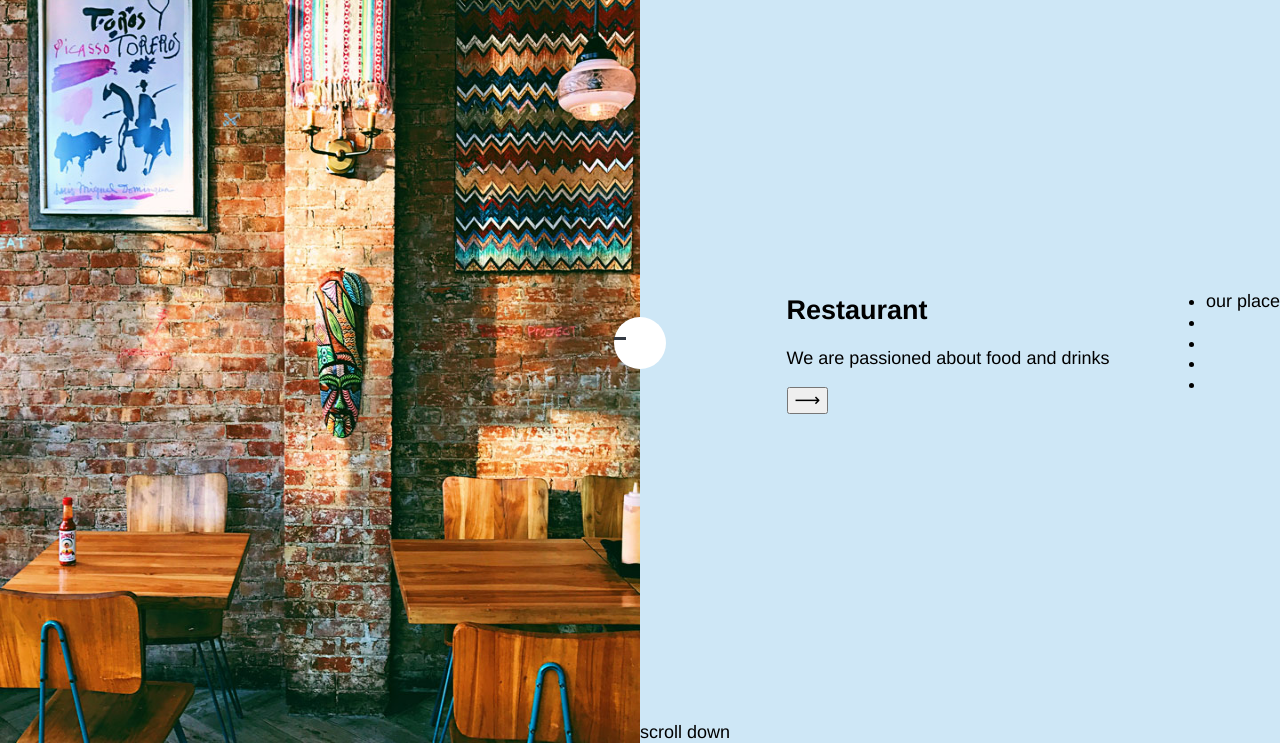
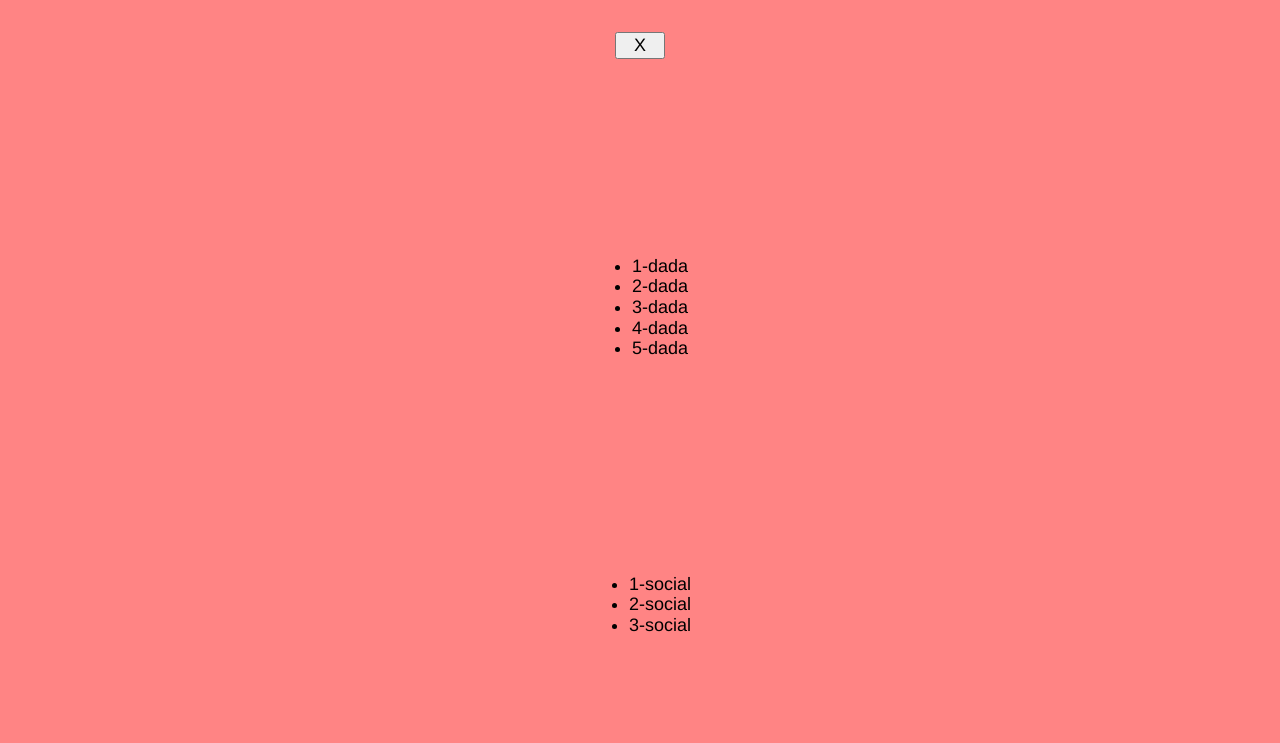
Before and after one commit to Dementeey/1, a website: page src/index.html in a window 1280 px wide. Shown: the part 57-800 px from the top of the page. Drawn offline with Linux system fonts and the light colour scheme.

Commit message:
add burger & primitive menu & logic open\close menu

```diff
--- a/src/css/index.css
+++ b/src/css/index.css
@@ -10,6 +10,8 @@
 --burger-bg-color:                rgb(255, 255, 255);
 --burger-color:                   rgb(52, 57, 66);
 
+/* menu colors */
+--menu-bg-color:                  rgb(255, 132, 132);
 }
 /*------------------------------- end -------------------------------*/
 
@@ -26,9 +28,11 @@ html {
 body {
   margin: 0;
   padding: 0;
+
+  font-size: 1rem;
+  font-family: Helvetica, Arial, sans-serif;
+
   background-color: var(--primary-bg-card-colors);
-  font-size: 1rem;
-  font-family:  Helvetica, Arial, sans-serif;
 }
 
 .main-wrap {
@@ -42,6 +46,20 @@ body {
   overflow: hidden;
 }
 
+.menu {
+  position: fixed;
+  top: 0;
+  right: 0;
+  bottom: 0;
+  left: 0;
+  z-index: 9999;
+
+  flex-direction: column;
+  justify-content: space-around;
+  align-items: center;
+
+  background: var(--menu-bg-color);
+}
 
 .card__left-side {
   position: relative;
@@ -68,21 +86,53 @@ body {
 
   width: 52px;
   height: 52px;
-  border-radius: 50%;
 
   background-color: var(--burger-bg-color);
+  border-radius: 50%;
   transform: translate(-50%, -50%);
+  cursor: pointer;
 }
 
 
 .burger {
   position: absolute;
-
-  top: 20px; /* поправить */
+  top: 25px;
+  left: 16px;
 
   width: 12px;
   height: 3px;
+
   background-color: var(--burger-color);
+  border-radius: 3px;
+
+  transition: 250ms;
+}
+
+
+.burger::before,
+.burger::after {
+  content: "";
+  position: absolute;
+
+  width: 20px;
+  height: 3px;
+
+  background-color: var(--burger-color);
+  border-radius: 3px;
+}
+
+.burger::before {
+  top: 8px;
+}
+
+.burger::after {
+  top: -8px;
+}
+
+.burger-wrap:active .burger {
+  width: 20px;
+
+  transition: 50ms;
 }
 /*------------------------------- end -------------------------------*/
 
@@ -118,8 +168,16 @@ body {
 
 @media screen and (min-width: 769px) {
   .logo__link:hover {
+    color: var(--primary-bg-card-colors);
     text-decoration: underline;
-    color: var(--primary-bg-card-colors);
   }
 }
 /*------------------------------- end -------------------------------*/
+
+
+/* should be lower than all */
+
+.is-closed {
+  display: none;
+}
+/*------------------------------- end -------------------------------*/
--- a/src/index.html
+++ b/src/index.html
@@ -9,6 +9,26 @@
   <title>Restaurant cards</title>
 </head>
 <body>
+
+  <div class="main-wrap menu is-close">
+    <div class="logo">
+      <a class="logo__link" href="/">Karnolla</a>
+    </div>
+    <button class="close-menu" style="width: 50px;"> X </button>
+    <ul>
+      <li>1-dada</li>
+      <li>2-dada</li>
+      <li>3-dada</li>
+      <li>4-dada</li>
+      <li>5-dada</li>
+    </ul>
+    <ul>
+      <li>1-social</li>
+      <li>2-social</li>
+      <li>3-social</li>
+    </ul>
+  </div>
+
   <div class="main-wrap card-1">
 
     <div class="card__left-side">
@@ -47,5 +67,7 @@
     </div> <!-- burger end -->
 
   </div> <!-- card1 end -->
+
+<script async src="js/index.js"></script>
 </body>
 </html>
--- a/src/js/index.js
+++ b/src/js/index.js
@@ -0,0 +1,14 @@
+/* Variables */
+
+const burger    = document.querySelector('.burger-wrap');
+const closeMenu = document.querySelector('.close-menu');
+const menu      = document.querySelector('.menu');
+
+burger.addEventListener('click', function (e) {
+  e.preventDefault();
+  menu.classList.remove('is-closed');
+})
+closeMenu.addEventListener('click', function (e) {
+  e.preventDefault();
+  menu.classList.add('is-closed');
+})
```
